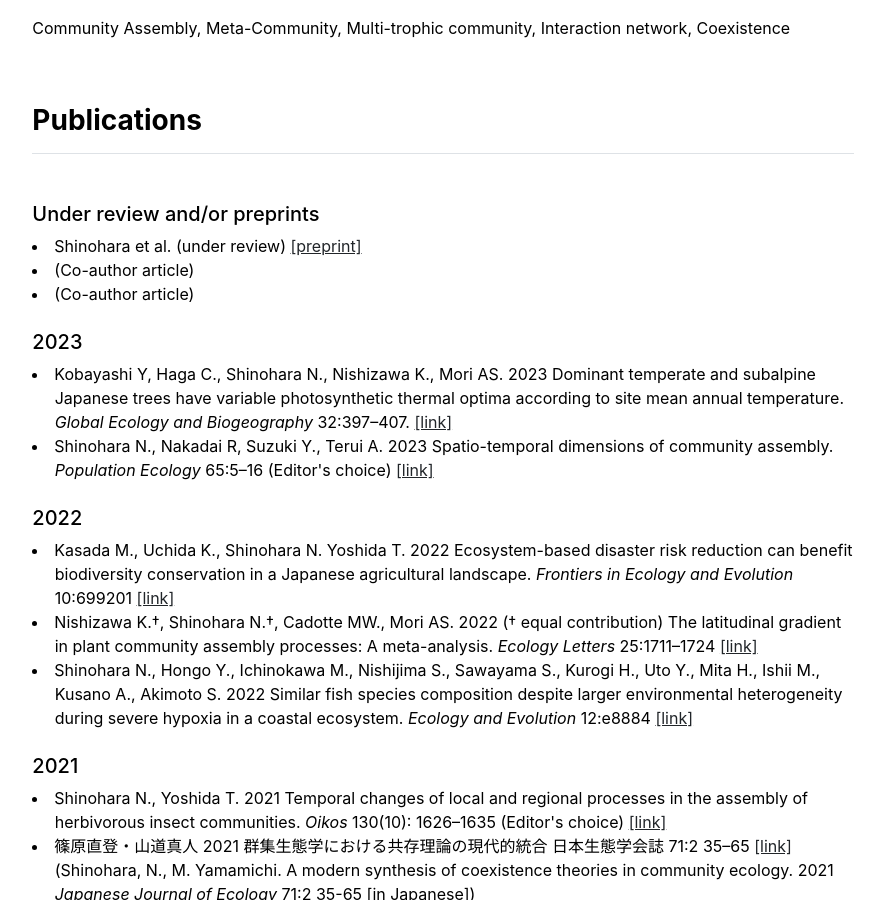
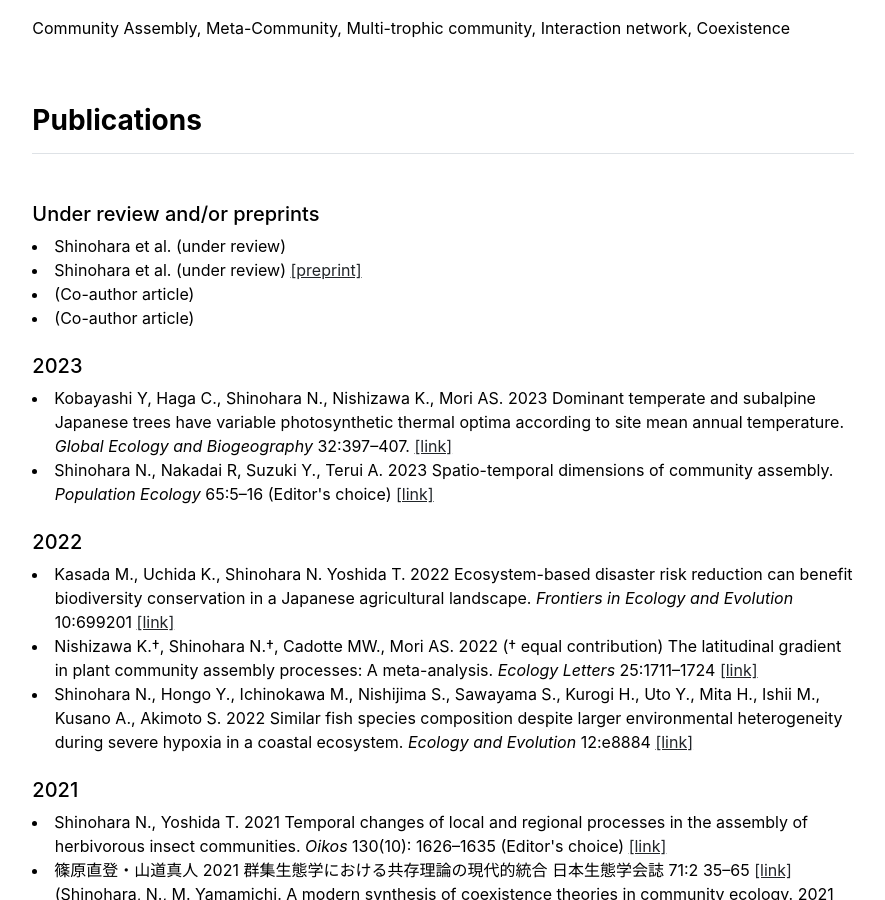
Before and after one commit to snaoto/snaoto.github.io, a Jekyll site: the page built from index.md, in a window 1280 px wide and 900 px high, scrolled down 592 px. Shown: the whole window, without its empty margins (197-1082 px from the left). Built offline with Jekyll 4.4.1, drawn with Linux system fonts in a browser that asks for light colours.

Commit message:
Update publications.html
Updated publication records

```diff
--- a/_includes/publications.html
+++ b/_includes/publications.html
@@ -23,6 +23,7 @@
     <h3 class="fw-bold border-bottom pb-3 mb-5">Publications</h3>
 
     <h5>Under review and/or preprints</h5>
+    <li>Shinohara et al. (under review) </li>
     <li>Shinohara et al. (under review) <a href = https://www.biorxiv.org/content/10.1101/2023.06.10.544476v1.abstract target = "_blank"> [preprint] </a> </li>
     <li>(Co-author article) </li>
     <li>(Co-author article) </li>
```
